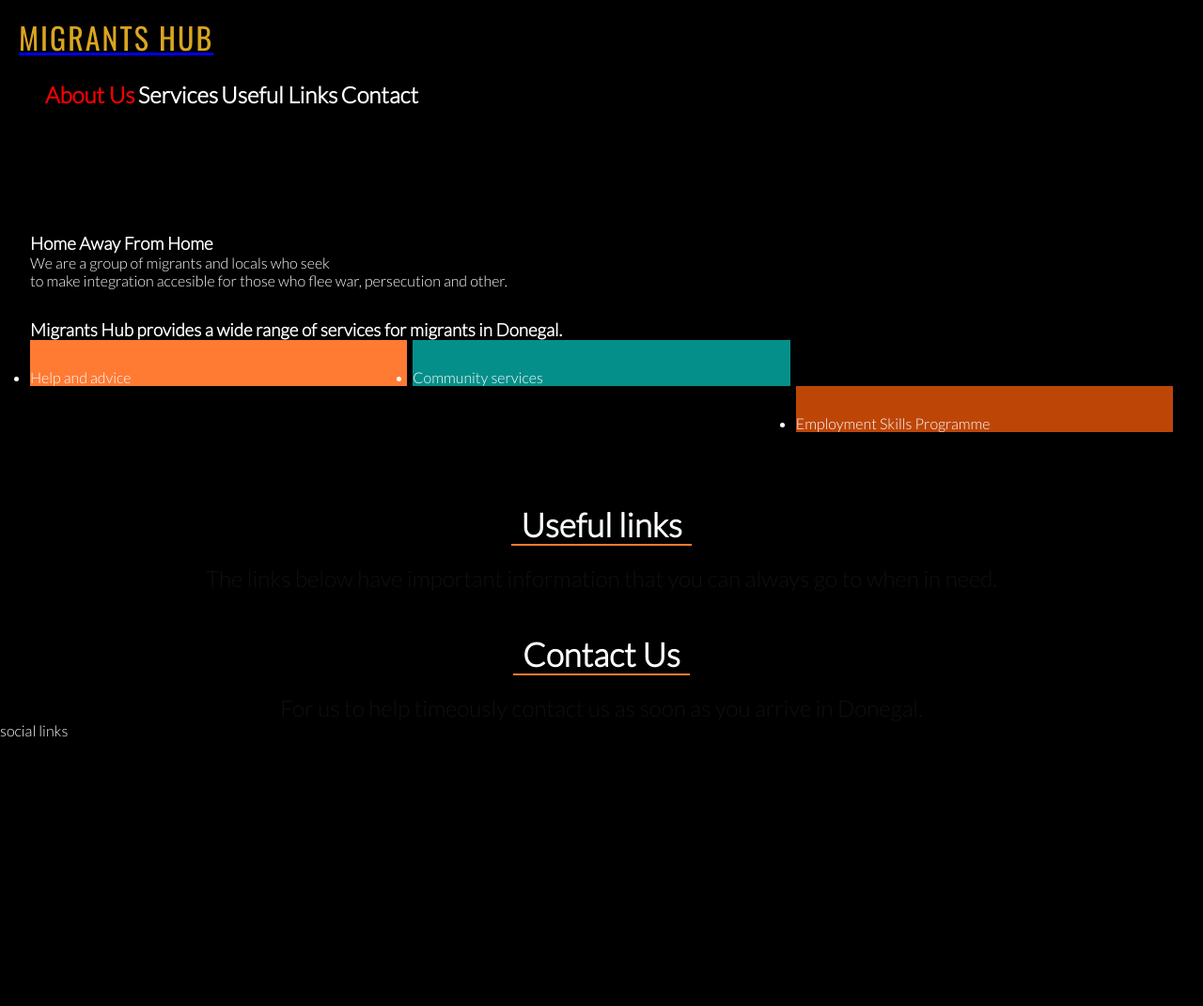
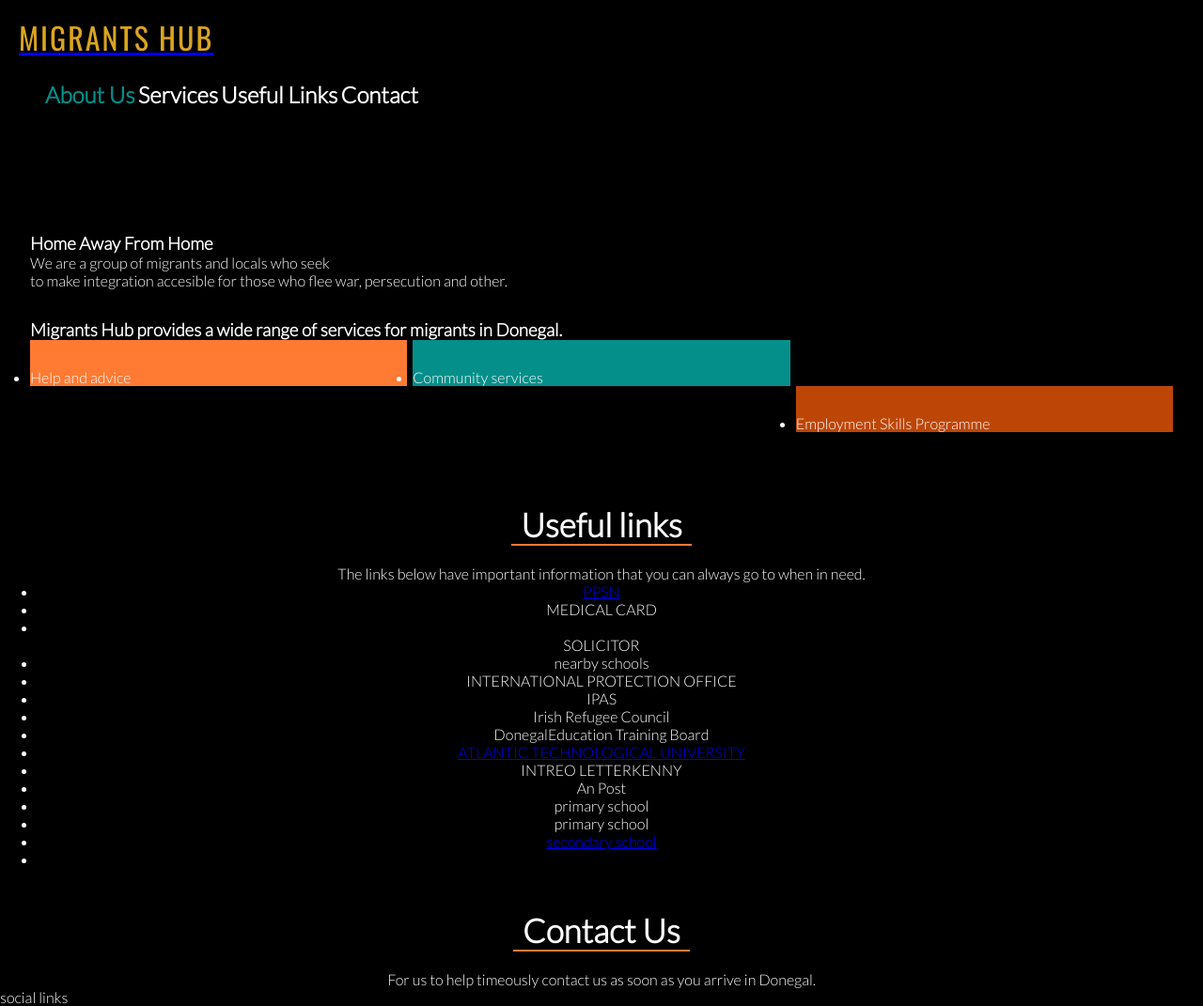
Before and after one commit to Jour4ney/MIGRANTS-HUB, a plain HTML site: page index.html in a window 1280 px wide. Shown: the whole page at 94% size. Before the commit the page ends 800 px from the top, so only its background shows below. Drawn offline with nearby package versions, Linux system fonts and the light colour scheme.

Commit message:
feat: added useful links and changed styling for nav links

```diff
--- a/assets/css/style.css
+++ b/assets/css/style.css
@@ -46,10 +46,10 @@ nav {
 
 }
 .items a:hover {
-    color: red;
+    color: #058F8A;
 }
 .active {
-    color: red !important;
+    color: #058F8A !important;
 }
 
 
@@ -129,8 +129,8 @@ button:hover {
   width: fit-content;
 }
 .info p {
-  font-size: 1.5rem;
-  color: #101010;
+  font-size: 1rem;
+  color: white;
 }
 .info h3 {
   font-size: 24px;
--- a/index.html
+++ b/index.html
@@ -63,18 +63,39 @@
       <h2> Useful links</h2>
       <p>
         The links below have important information that you can always go to when in need.
+        </p>
+        <ul>
+  <li>
+    <a href="https://www.gov.ie/en/service/12e6de-get-a-personal-public-service-pps-number/#apply-for-a-pps-number-online-at-mywelfareie">PPSN</a>
+  </li>
+  <li><a href="https://www2.hse.ie/services/schemes-allowances/medical-cards/applying/apply/"></a> MEDICAL CARD</li>
+  <li></li><a href="https://www.legalaidboard.ie/en/contact-us/find-a-law-centre/donegal.html"></a>SOLICITOR</li>
+  <li><a href="http://www.scoilcolmcillelk.ie/"></a>nearby schools</li>
+    <li><a href="http://www.ipo.gov.ie/"></a>INTERNATIONAL PROTECTION OFFICE</li>
+    <li><a href="https://www.gov.ie/en/campaigns/d9f43-international-protection-accommodation-services-ipas/"></a>IPAS</li>
+    <li><a href="https://www.irishrefugeecouncil.ie/"></a>Irish Refugee Council</li>
+    <li><a href="https://www.donegaletb.ie/"></a>DonegalEducation Training Board</li>
+    <li>
+      <a href="https://www.atu.ie/about-atu/campus-locations/atu-donegal-letterkenny" >ATLANTIC TECHNOLOGICAL UNIVERSITY</a>
+    </li>
+    <li><a href="https://www.gov.ie/en/directory/page/49e571-letterkenny-intreo-centre-co-donegal/"></a>INTREO LETTERKENNY</li>
+    <li><a href="https://www.anpost.com/"></a>An Post</li>
 
-      </p>
-
-    </div>
-  </Section>
+    <li><a href="http://www.scoilcolmcillelk.ie/"></a>primary school</li>
+    <li><a href="https://www.ballyrainens.ie/"></a>primary school</li>
+    <li><a href="http://www.loretoletterkenny.ie/">secondary school</a></li>
+    <li><a href="http://errigalcollege.ie/"></a></li>
+</ul>
+  </div>
+  </section>
   <!--contact us information-->
   <section id="contact">
-  <div class="info">
-    <h2>Contact Us</h2>
-<p> For us to help timeously contact us as soon as you arrive in Donegal.</p>
+    <div class="info">
+      <h2>Contact Us</h2>
+  <p> For us to help timeously contact us as soon as you arrive in Donegal.</p>
   </div>
-  </section>
+</section>
+
   <footer>
     social links
   </footer>
```
